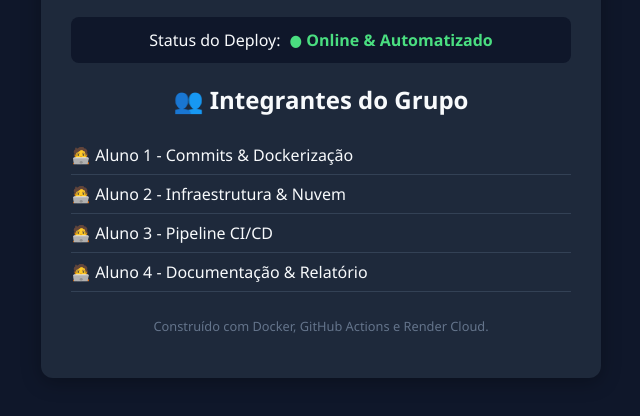
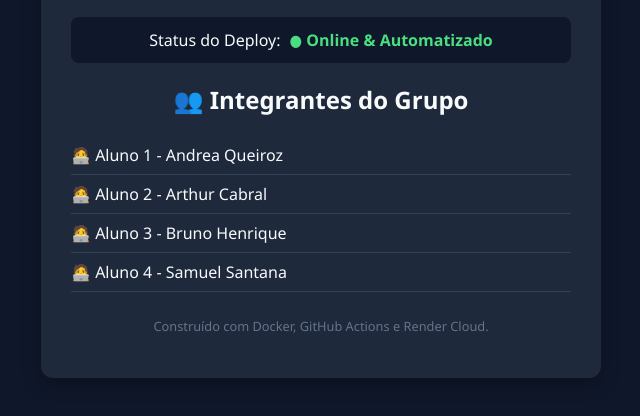
Before and after one commit to 17242177-bot/atvd-Devops, a plain HTML site: page index.html in a window 1280 px wide. Shown: the part 272-688 px from the top of the page, without its empty margins (319-959 px from the left). Drawn offline with Linux system fonts and the light colour scheme.

Commit message:
feat: alterando nomes dos integrantes

```diff
--- a/index.html
+++ b/index.html
@@ -19,10 +19,10 @@
         <div class="team-section">
             <h2>👥 Integrantes do Grupo</h2>
             <ul>
-                <li>🧑‍💻 Aluno 1 - Commits & Dockerização</li>
-                <li>🧑‍💻 Aluno 2 - Infraestrutura & Nuvem</li>
-                <li>🧑‍💻 Aluno 3 - Pipeline CI/CD</li>
-                <li>🧑‍💻 Aluno 4 - Documentação & Relatório</li>
+                <li>🧑‍💻 Aluno 1 - Andrea Queiroz</li>
+                <li>🧑‍💻 Aluno 2 - Arthur Cabral</li>
+                <li>🧑‍💻 Aluno 3 - Bruno Henrique</li>
+                <li>🧑‍💻 Aluno 4 - Samuel Santana</li>
             </ul>
         </div>
         <footer>
```
